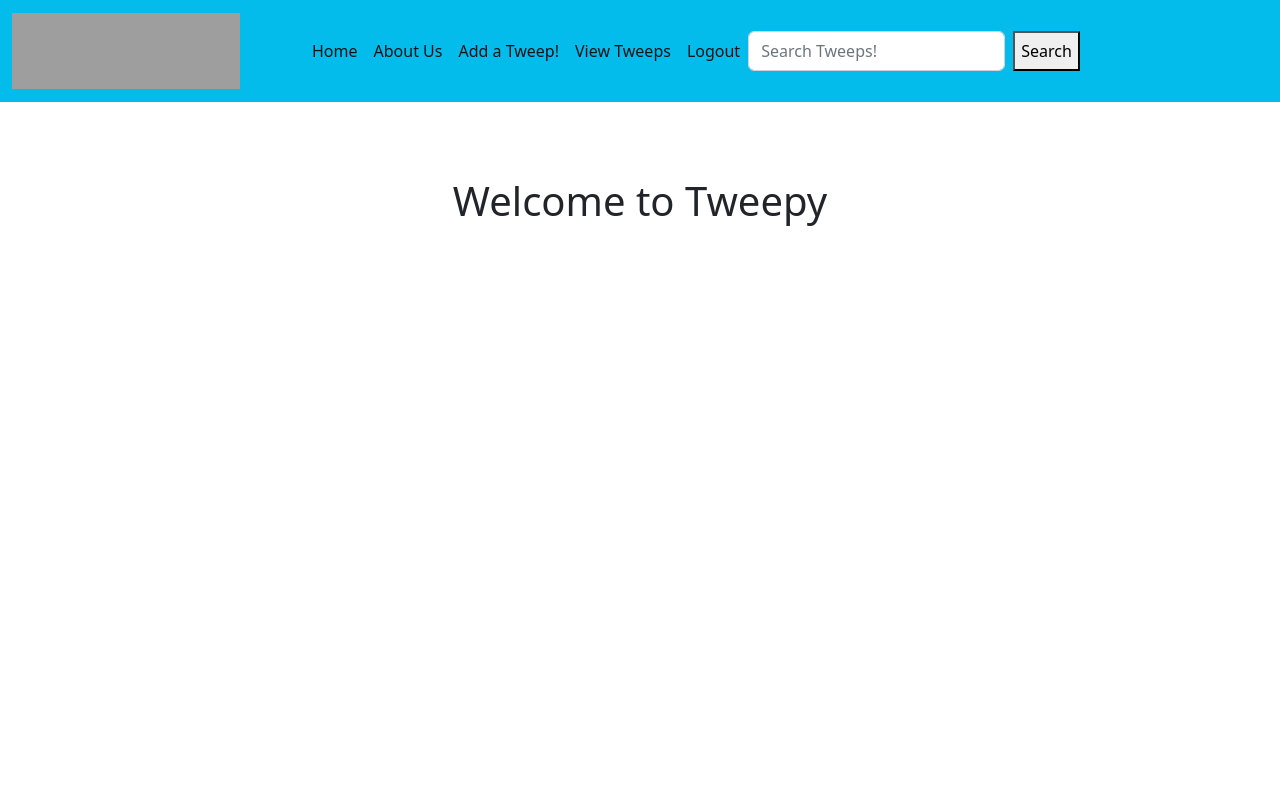
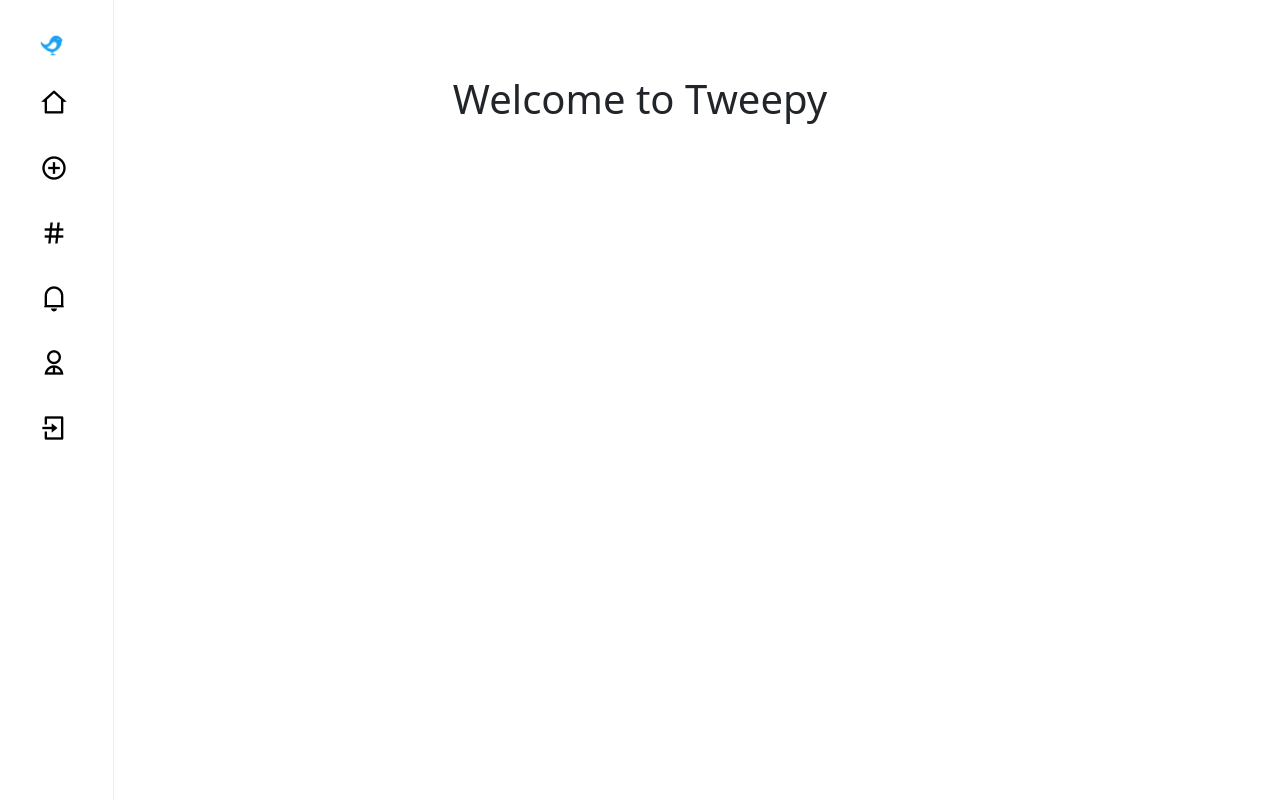
Before and after one commit to coltonsaywhatt/Tweepy, a Django app: page / in a window 1280 px wide. Run offline with Django 4.2, Linux system fonts and the light colour scheme; the visitor is signed in with stand-in values (Sample User, id 1); parts of the project's set-up code (start-up, migrations or seed data) failed here and were passed over; grey boxes are pictures that could not be loaded.

Commit message:
added nav to home and fixed some css

```diff
--- a/main_app/static/css/style.css
+++ b/main_app/static/css/style.css
@@ -128,3 +128,45 @@
     background-color: gray;
     border-radius: 20px;
 }
+
+#left-navigation {
+    border-right: 1px solid #EBEEF0;
+    position: fixed;
+    top: 0;
+    bottom: 0;
+    left: 0;
+    width: 114px;
+    z-index: 9;
+    background-color: white;
+    text-align: right;
+  }
+
+  #left-navigation p {
+    display: block;
+    text-align: right;
+    margin-right: 35px;
+    margin-top: 20px;
+    font-size: 28px;
+    margin-bottom: -0px;
+  }
+
+  #left-navigation p a {
+    text-decoration: none;
+    padding-top: 10px;
+    padding-left: 8px;
+    padding-right: 10px;
+    padding-bottom: 6px;
+    color: black;
+    border-radius: 50%;
+  }
+
+  #left-navigation p a:hover {
+    cursor: pointer;
+    transition: 0.2s;
+    background-color: #E8F6FD;
+    color: #1DA1F2;
+  }
+
+  #left-navigation a img {
+    height: 30px;
+  }
--- a/main_app/templates/base.html
+++ b/main_app/templates/base.html
@@ -10,9 +10,13 @@
     <!-- CSS only -->
     <link href="https://cdn.jsdelivr.net/npm/bootstrap@5.2.0-beta1/dist/css/bootstrap.min.css" rel="stylesheet" integrity="sha384-0evHe/X+R7YkIZDRvuzKMRqM+OrBnVFBL6DOitfPri4tjfHxaWutUpFmBp4vmVor" crossorigin="anonymous">
     <link rel="stylesheet" type="text/css" href="{% static 'css/style.css' %}">
+    <link href="https://stackpath.bootstrapcdn.com/font-awesome/4.7.0/css/font-awesome.min.css" rel="stylesheet" integrity="sha384-wvfXpqpZZVQGK6TAh5PVlGOfQNHSoD2xbE+QkPxCAFlNEevoEH3Sl0sibVcOQVnN" crossorigin="anonymous">
+    <link href="https://cdn.jsdelivr.net/npm/remixicon@2.5.0/fonts/remixicon.css" rel="stylesheet">
   </head>
   <body>
-    <header class="navbar-fixed">
+
+
+    <!-- <header class="navbar-fixed">
       <nav class="navbar navbar-expand-lg navbar-custom navbar-text">
         <div class="container-fluid">
           <a class="navbar-brand" href="/">
@@ -51,7 +55,7 @@
                   <button type="submit">Search</button>
                 </form>
               </ul> -->
-            {% else %}
+            <!-- {% else %}
               <li class="nav-item">
                 <a class="nav-link" href="{% url 'signup' %}">Sign Up</a>
               </li>
@@ -63,13 +67,37 @@
           </div>
         </div>
       </nav>
-    </header>
+    </header> -->
+
+
+
+    <div id="left-navigation">
+      <p><a href=""><img src="{% static 'img/tweep.png' %}" alt="logo.txt"/></a></p>
+      <p><a href="{% url 'home' %}"><i class="ri-home-2-line"></i></a></p>
+      <p><a href="{% url 'tweeps_create' %}"><i class="ri-add-circle-line"></i></p></a>
+      <p><a href="/tweeps"><i class="ri-hashtag"></i></a></p>
+      <p><a href=""><i class="ri-notification-4-line"></i></a></p>
+      <p><a href=""><i class="ri-user-2-line"></i></a></p>
+      <p><a href="{% url 'logout' %}"><i class="ri-login-box-line"></i></a></p>
+
+      {% if current_basic_user_profile.profile_photo  %}
+        <div id="profile-photo-left-nav" style="background-image: url('{{ current_basic_user_profile.profile_photo.url }}');"></div>
+      {% else %}
+        <div id="profile-photo-left-nav"></div>
+      {% endif %}
+
+
+    </div>
+
+
+
+
     <main class="card-container">
       {% block content %}
       {% endblock %}
     </main>
     <footer class="page-footer">
-      <!-- <div class="right">All Rights Reserved, &copy; 2021 Cat Collector &nbsp;</div> -->
+      <!-- <div class="right">All Rights Reserved, &copy; 2021 Tweepy &nbsp;</div> -->
     </footer>
 
 
```
Also changed, not shown: main_app/static/img/tweep.png (added), main_app/static/img/tweepy.png (added), main_app/static/img/tweepylogo.png (added).
